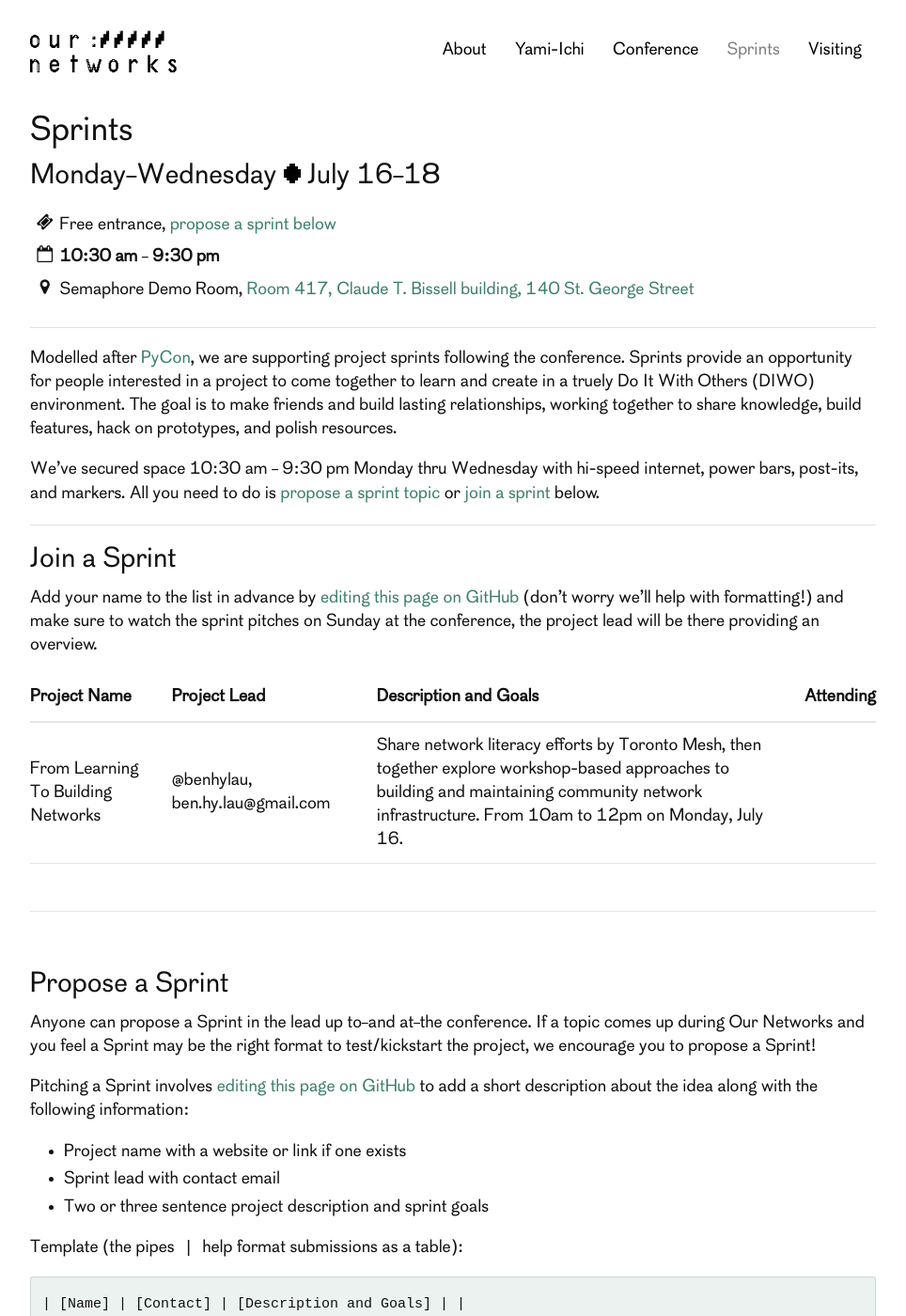
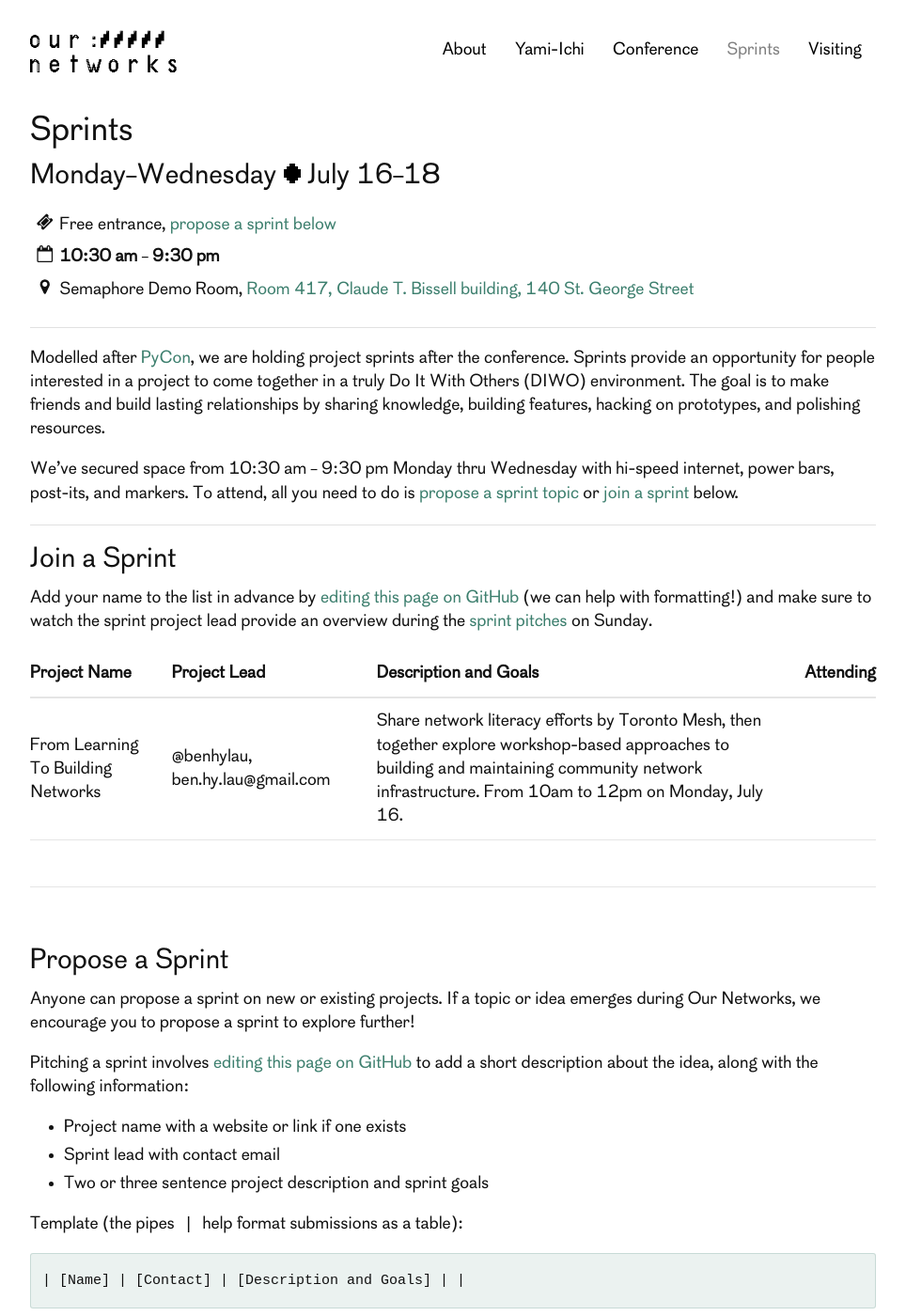
Before and after one commit to ournetworks/ournetworks.ca, a Jekyll site: the page built from sprints.md, in a window 1280 px wide and 1400 px high. Shown: the whole window at 94% size, without its empty margins (158-1122 px from the left). Built offline with Jekyll 4.4.1, drawn with Linux system fonts in a browser that asks for light colours; some of the changed text lies outside the part shown.

Commit message:
fix sprint copy

```diff
--- a/sprints.md
+++ b/sprints.md
@@ -42,15 +42,15 @@ redirect_from:
 
 ***
 
-Modelled after [PyCon](https://us.pycon.org/2018/community/sprints/), we are supporting project sprints following the conference. Sprints provide an opportunity for people interested in a project to come together to learn and create in a truely Do It With Others (DIWO) environment. The goal is to make friends and build lasting relationships, working together to share knowledge, build features, hack on prototypes, and polish resources.
+Modelled after [PyCon](https://us.pycon.org/2018/community/sprints/), we are holding project sprints after the conference. Sprints provide an opportunity for people interested in a project to come together in a truly Do It With Others (DIWO) environment. The goal is to make friends and build lasting relationships by sharing knowledge, building features, hacking on prototypes, and polishing resources.
 
-We've secured space {{ page.startTime | date:"%-I:%M %P "}} – {{ page.endTime | date:"%-I:%M %P "}} Monday thru Wednesday with hi-speed internet, power bars, post-its, and markers. All you need to do is [propose a sprint topic](#propose-a-sprint) or [join a sprint](#join-a-sprint) below.
+We've secured space from {{ page.startTime | date:"%-I:%M %P "}} – {{ page.endTime | date:"%-I:%M %P "}} Monday thru Wednesday with hi-speed internet, power bars, post-its, and markers. To attend, all you need to do is [propose a sprint topic](#propose-a-sprint) or [join a sprint](#join-a-sprint) below.
 
 ***
 
 ## Join a Sprint
 
-Add your name to the list in advance by <a href="https://github.com/ournetworks/ournetworks.ca/edit/master/sprints.md">editing this page on GitHub</a> (don't worry we'll help with formatting!) and make sure to watch the sprint pitches on Sunday at the conference, the project lead will be there providing an overview.
+Add your name to the list in advance by <a href="https://github.com/ournetworks/ournetworks.ca/edit/master/sprints.md">editing this page on GitHub</a> (we can help with formatting!) and make sure to watch the sprint project lead provide an overview during the <a href="/conference/program/#sunday--july-15">sprint pitches</a> on Sunday.
 
 
 
@@ -63,9 +63,9 @@ Add your name to the list in advance by <a href="https://github.com/ournetworks/
 
 ## Propose a Sprint
 
-Anyone can propose a Sprint in the lead up to--and at--the conference. If a topic comes up during Our Networks and you feel a Sprint may be the right format to test/kickstart the project, we encourage you to propose a Sprint!
+Anyone can propose a sprint on new or existing projects. If a topic or idea emerges during Our Networks, we encourage you to propose a sprint to explore further!
 
-Pitching a Sprint involves <a href="https://github.com/ournetworks/ournetworks.ca/edit/master/sprints.md">editing this page on GitHub</a> to add a short description about the idea along with the following information:
+Pitching a sprint involves <a href="https://github.com/ournetworks/ournetworks.ca/edit/master/sprints.md">editing this page on GitHub</a> to add a short description about the idea, along with the following information:
 
 - Project name with a website or link if one exists
 - Sprint lead with contact email
```
Also changed, not shown: other parts of sprints.md (+1 -1 lines).
